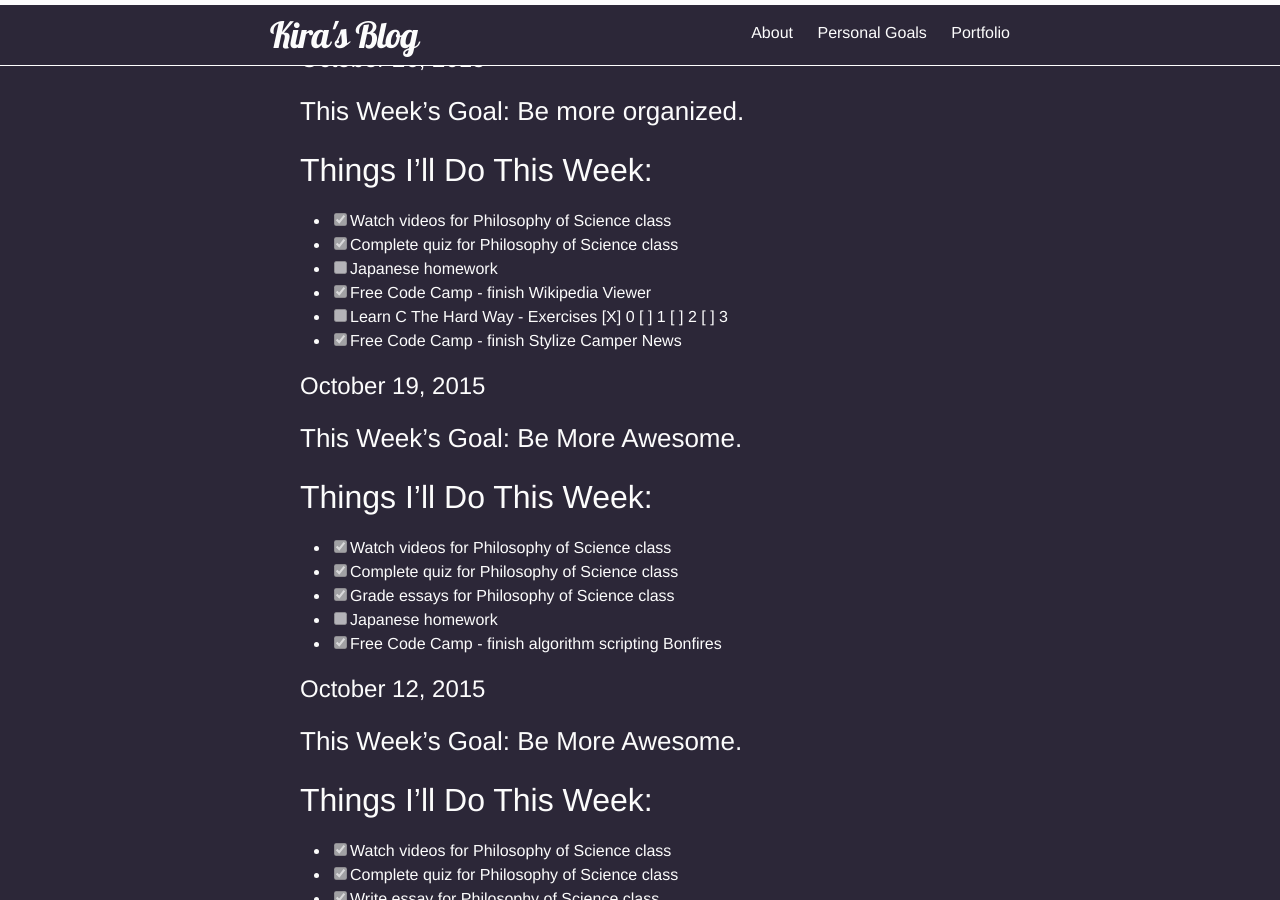
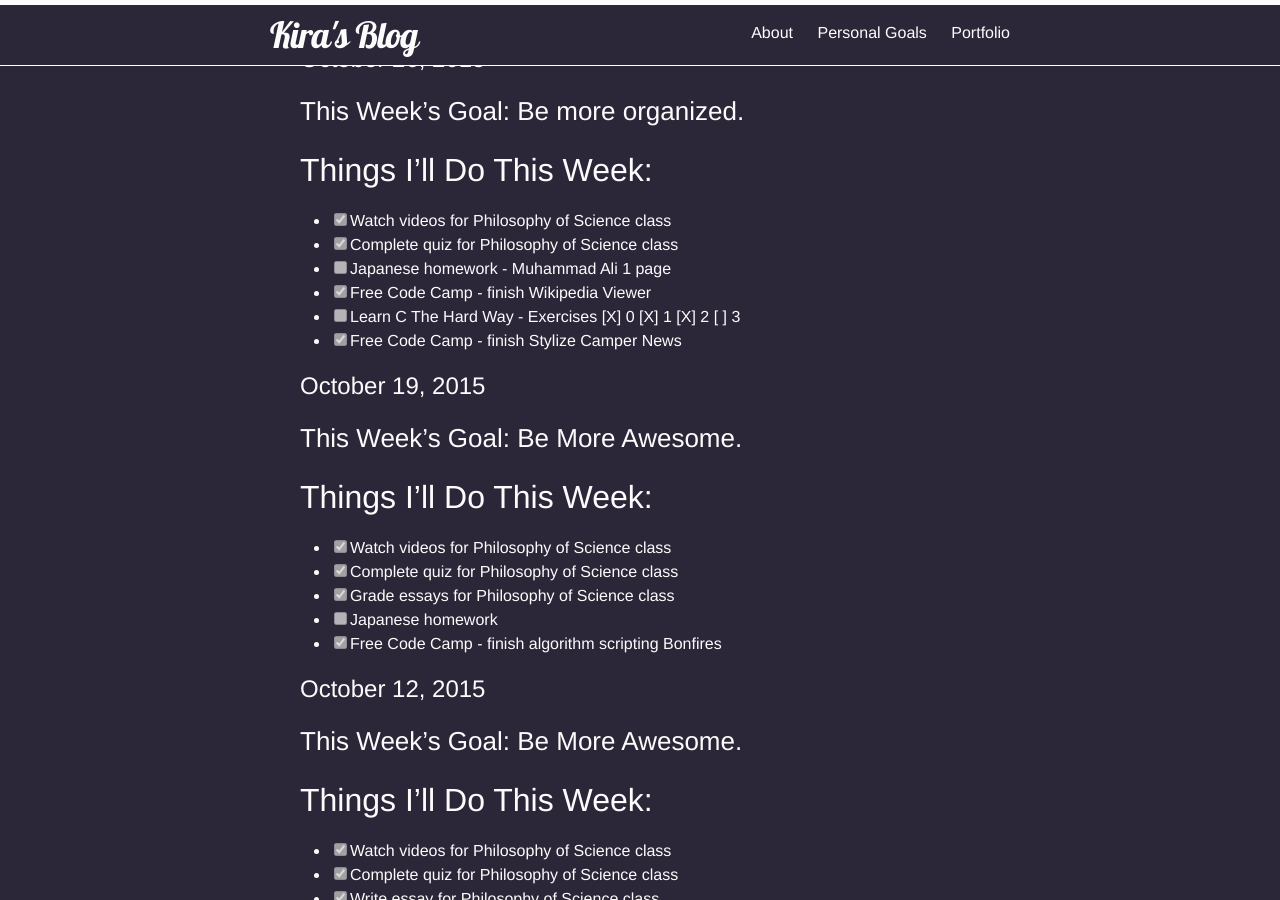
Before and after one commit to kirakirakira/blog, a Jekyll site: the page built from personal-goals.md, in a window 1280 px wide and 900 px high, scrolled down 516 px. Built offline with Jekyll 4.4.1, drawn with Linux system fonts in a browser that asks for light colours; Markdown is read by kramdown in place of the engine named in the settings.

Commit message:
Update personal-goals.md

```diff
--- a/personal-goals.md
+++ b/personal-goals.md
@@ -26,9 +26,9 @@ Why? I realized what I have been doing and what I want to do is all over the pla
 ## Things I'll Do This Week:
 - [X] Watch videos for Philosophy of Science class
 - [X] Complete quiz for Philosophy of Science class
-- [ ] Japanese homework
+- [ ] Japanese homework - Muhammad Ali 1 page
 - [X] Free Code Camp - finish Wikipedia Viewer
-- [ ] Learn C The Hard Way - Exercises [X] 0 [ ] 1 [ ] 2 [ ] 3
+- [ ] Learn C The Hard Way - Exercises [X] 0 [X] 1 [X] 2 [ ] 3
 - [X] Free Code Camp - finish Stylize Camper News
 
 # October 19, 2015
```
